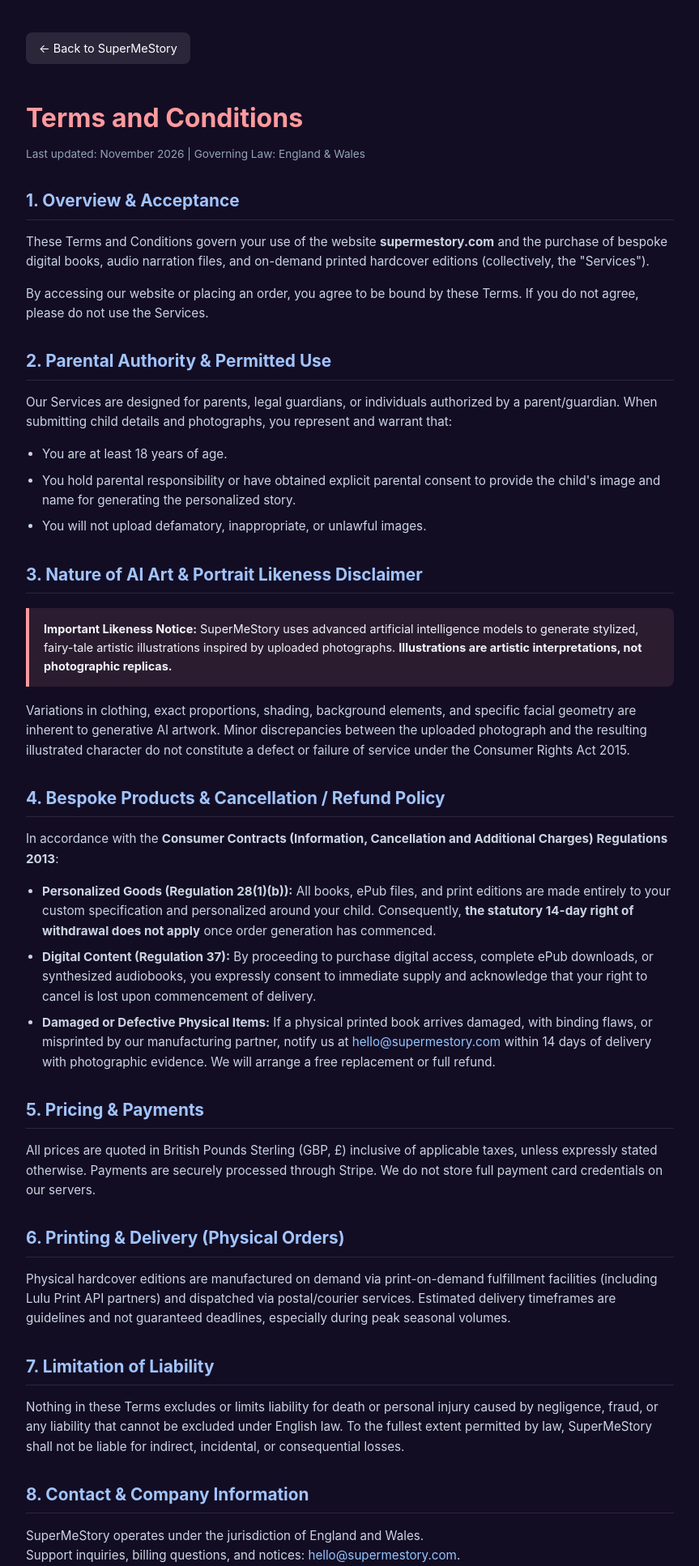
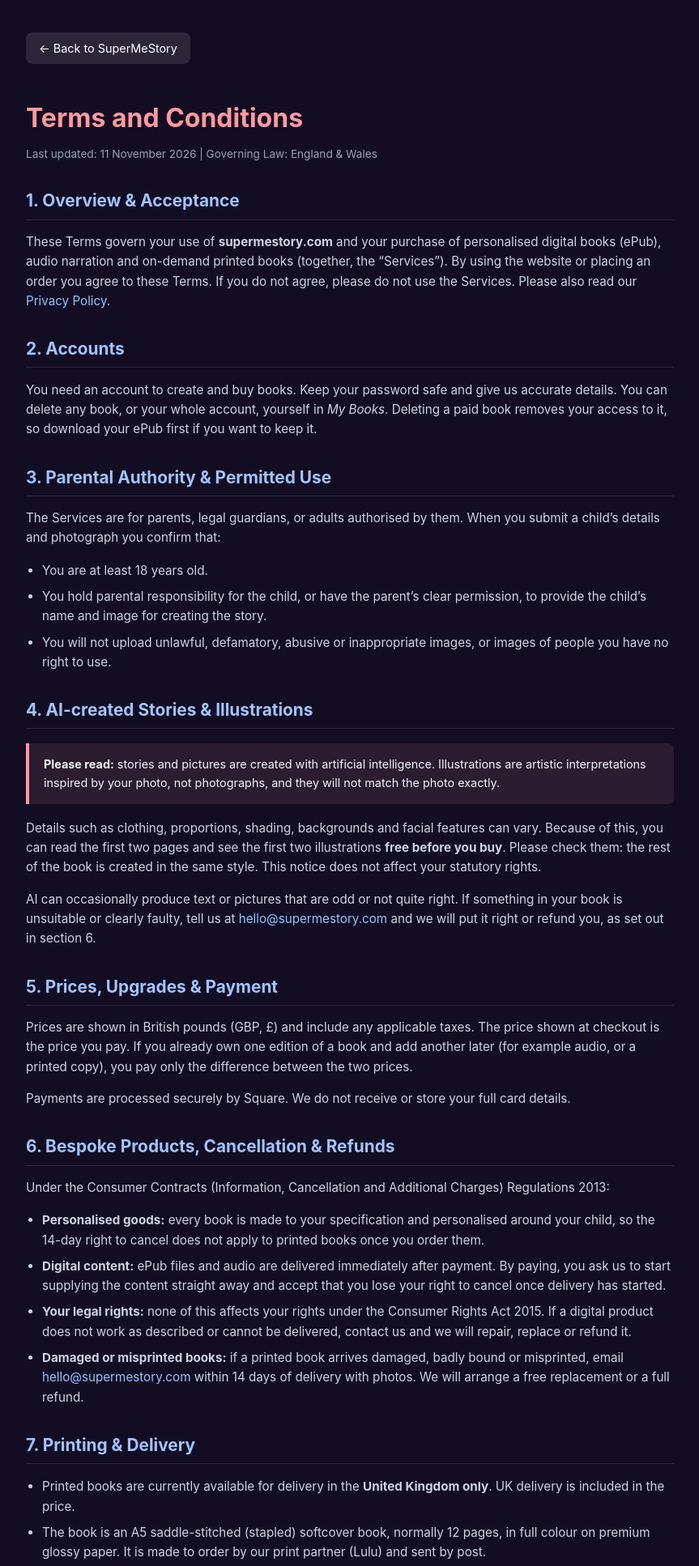
Before and after one commit to torki7-crypto/storymagic-hub, a FastAPI app: page /terms in a window 1280 px wide. Shown: the top 1934 px of the page at 81% size, without its empty margins (208-1071 px from the left). Run offline with FastAPI, Linux system fonts and the light colour scheme.

Commit message:
Update terms.html

```diff
--- a/templates/terms.html
+++ b/templates/terms.html
@@ -36,6 +36,9 @@
             font-size: 0.9rem;
             color: #f1f5f9;
         }
+        table { border-collapse: collapse; width: 100%; margin: 12px 0 18px; font-size: 0.88rem; }
+        th, td { border: 1px solid rgba(255,255,255,0.14); padding: 8px 10px; text-align: left; vertical-align: top; color: #cbd5e1; }
+        th { background: rgba(255,255,255,0.06); color: #f1f5f9; }
         a { color: #93c5fd; text-decoration: none; }
         a:hover { text-decoration: underline; }
         .back-btn {
@@ -49,50 +52,71 @@
             font-size: 0.9rem;
         }
         .back-btn:hover { background: rgba(255,255,255,0.2); }
+        .todo { background: #fde047; color: #1f2937; padding: 1px 6px; border-radius: 4px; font-weight: 600; }
     </style>
 </head>
 <body>
     <a href="/" class="back-btn">&larr; Back to SuperMeStory</a>
     <h1>Terms and Conditions</h1>
-    <div class="meta">Last updated: November 2026 | Governing Law: England & Wales</div>
+    <div class="meta">Last updated: 11 November 2026 | Governing Law: England &amp; Wales</div>
 
-    <h2>1. Overview & Acceptance</h2>
-    <p>These Terms and Conditions govern your use of the website <strong>supermestory.com</strong> and the purchase of bespoke digital books, audio narration files, and on-demand printed hardcover editions (collectively, the "Services").</p>
-    <p>By accessing our website or placing an order, you agree to be bound by these Terms. If you do not agree, please do not use the Services.</p>
+    <h2>1. Overview &amp; Acceptance</h2>
+    <p>These Terms govern your use of <strong>supermestory.com</strong> and your purchase of personalised digital books (ePub), audio narration and on-demand printed books (together, the &ldquo;Services&rdquo;). By using the website or placing an order you agree to these Terms. If you do not agree, please do not use the Services. Please also read our <a href="/privacy">Privacy Policy</a>.</p>
 
-    <h2>2. Parental Authority & Permitted Use</h2>
-    <p>Our Services are designed for parents, legal guardians, or individuals authorized by a parent/guardian. When submitting child details and photographs, you represent and warrant that:</p>
+    <h2>2. Accounts</h2>
+    <p>You need an account to create and buy books. Keep your password safe and give us accurate details. You can delete any book, or your whole account, yourself in <em>My Books</em>. Deleting a paid book removes your access to it, so download your ePub first if you want to keep it.</p>
+
+    <h2>3. Parental Authority &amp; Permitted Use</h2>
+    <p>The Services are for parents, legal guardians, or adults authorised by them. When you submit a child&rsquo;s details and photograph you confirm that:</p>
     <ul>
-        <li>You are at least 18 years of age.</li>
-        <li>You hold parental responsibility or have obtained explicit parental consent to provide the child's image and name for generating the personalized story.</li>
-        <li>You will not upload defamatory, inappropriate, or unlawful images.</li>
+        <li>You are at least 18 years old.</li>
+        <li>You hold parental responsibility for the child, or have the parent&rsquo;s clear permission, to provide the child&rsquo;s name and image for creating the story.</li>
+        <li>You will not upload unlawful, defamatory, abusive or inappropriate images, or images of people you have no right to use.</li>
     </ul>
 
-    <h2>3. Nature of AI Art & Portrait Likeness Disclaimer</h2>
+    <h2>4. AI-created Stories &amp; Illustrations</h2>
     <div class="highlight-box">
-        <strong>Important Likeness Notice:</strong> SuperMeStory uses advanced artificial intelligence models to generate stylized, fairy-tale artistic illustrations inspired by uploaded photographs. <strong>Illustrations are artistic interpretations, not photographic replicas.</strong>
+        <strong>Please read:</strong> stories and pictures are created with artificial intelligence. Illustrations are artistic interpretations inspired by your photo, not photographs, and they will not match the photo exactly.
     </div>
-    <p>Variations in clothing, exact proportions, shading, background elements, and specific facial geometry are inherent to generative AI artwork. Minor discrepancies between the uploaded photograph and the resulting illustrated character do not constitute a defect or failure of service under the Consumer Rights Act 2015.</p>
+    <p>Details such as clothing, proportions, shading, backgrounds and facial features can vary. Because of this, you can read the first two pages and see the first two illustrations <strong>free before you buy</strong>. Please check them: the rest of the book is created in the same style. This notice does not affect your statutory rights.</p>
+    <p>AI can occasionally produce text or pictures that are odd or not quite right. If something in your book is unsuitable or clearly faulty, tell us at <a href="mailto:hello@supermestory.com">hello@supermestory.com</a> and we will put it right or refund you, as set out in section 6.</p>
 
-    <h2>4. Bespoke Products & Cancellation / Refund Policy</h2>
-    <p>In accordance with the <strong>Consumer Contracts (Information, Cancellation and Additional Charges) Regulations 2013</strong>:</p>
+    <h2>5. Prices, Upgrades &amp; Payment</h2>
+    <p>Prices are shown in British pounds (GBP, &pound;) and include any applicable taxes. The price shown at checkout is the price you pay. If you already own one edition of a book and add another later (for example audio, or a printed copy), you pay only the difference between the two prices.</p>
+    <p>Payments are processed securely by Square. We do not receive or store your full card details.</p>
+
+    <h2>6. Bespoke Products, Cancellation &amp; Refunds</h2>
+    <p>Under the Consumer Contracts (Information, Cancellation and Additional Charges) Regulations 2013:</p>
     <ul>
-        <li><strong>Personalized Goods (Regulation 28(1)(b)):</strong> All books, ePub files, and print editions are made entirely to your custom specification and personalized around your child. Consequently, <strong>the statutory 14-day right of withdrawal does not apply</strong> once order generation has commenced.</li>
-        <li><strong>Digital Content (Regulation 37):</strong> By proceeding to purchase digital access, complete ePub downloads, or synthesized audiobooks, you expressly consent to immediate supply and acknowledge that your right to cancel is lost upon commencement of delivery.</li>
-        <li><strong>Damaged or Defective Physical Items:</strong> If a physical printed book arrives damaged, with binding flaws, or misprinted by our manufacturing partner, notify us at <a href="mailto:hello@supermestory.com">hello@supermestory.com</a> within 14 days of delivery with photographic evidence. We will arrange a free replacement or full refund.</li>
+        <li><strong>Personalised goods:</strong> every book is made to your specification and personalised around your child, so the 14-day right to cancel does not apply to printed books once you order them.</li>
+        <li><strong>Digital content:</strong> ePub files and audio are delivered immediately after payment. By paying, you ask us to start supplying the content straight away and accept that you lose your right to cancel once delivery has started.</li>
+        <li><strong>Your legal rights:</strong> none of this affects your rights under the Consumer Rights Act 2015. If a digital product does not work as described or cannot be delivered, contact us and we will repair, replace or refund it.</li>
+        <li><strong>Damaged or misprinted books:</strong> if a printed book arrives damaged, badly bound or misprinted, email <a href="mailto:hello@supermestory.com">hello@supermestory.com</a> within 14 days of delivery with photos. We will arrange a free replacement or a full refund.</li>
     </ul>
 
-    <h2>5. Pricing & Payments</h2>
-    <p>All prices are quoted in British Pounds Sterling (GBP, £) inclusive of applicable taxes, unless expressly stated otherwise. Payments are securely processed through Stripe. We do not store full payment card credentials on our servers.</p>
+    <h2>7. Printing &amp; Delivery</h2>
+    <ul>
+        <li>Printed books are currently available for delivery in the <strong>United Kingdom only</strong>. UK delivery is included in the price.</li>
+        <li>The book is an A5 saddle-stitched (stapled) softcover book, normally 12 pages, in full colour on premium glossy paper. It is made to order by our print partner (Lulu) and sent by post.</li>
+        <li>As soon as your payment is confirmed, we send your book to print automatically using the delivery details you entered. Please check them carefully: <strong>once the order has been sent to print we cannot change the address</strong>. If a parcel is returned because the address was wrong, we may charge for re-sending it.</li>
+        <li>Delivery times are estimates, not guaranteed dates, and can be longer at busy times of year.</li>
+    </ul>
 
-    <h2>6. Printing & Delivery (Physical Orders)</h2>
-    <p>Physical hardcover editions are manufactured on demand via print-on-demand fulfillment facilities (including Lulu Print API partners) and dispatched via postal/courier services. Estimated delivery timeframes are guidelines and not guaranteed deadlines, especially during peak seasonal volumes.</p>
+    <h2>8. Your Content &amp; Our Content</h2>
+    <p>You keep your rights in the photo and text you provide, and you give us permission to use them only to create, store, deliver and print your book. Once you have paid, you may use your book for personal, non-commercial purposes, for example to read it, share it with family and print copies for them. You may not resell it or use it commercially without our written permission.</p>
 
-    <h2>7. Limitation of Liability</h2>
-    <p>Nothing in these Terms excludes or limits liability for death or personal injury caused by negligence, fraud, or any liability that cannot be excluded under English law. To the fullest extent permitted by law, SuperMeStory shall not be liable for indirect, incidental, or consequential losses.</p>
+    <h2>9. Availability</h2>
+    <p>We try to keep the website available but cannot promise it will always be uninterrupted. Unpaid previews are deleted automatically after 30 days. We may suspend accounts that misuse the Services, for example by uploading unlawful images.</p>
 
-    <h2>8. Contact & Company Information</h2>
-    <p>SuperMeStory operates under the jurisdiction of England and Wales.<br>
-    Support inquiries, billing questions, and notices: <a href="mailto:hello@supermestory.com">hello@supermestory.com</a>.</p>
+    <h2>10. Limitation of Liability</h2>
+    <p>Nothing in these Terms excludes or limits liability for death or personal injury caused by negligence, for fraud, or for anything else that cannot be excluded under English law, and nothing affects your statutory consumer rights. Subject to that, we are not liable for losses that were not reasonably foreseeable, or for business losses, as the Services are for personal use only.</p>
+
+    <h2>11. Changes</h2>
+    <p>We may update these Terms. The version published on the date of your order applies to that order.</p>
+
+    <h2>12. Contact &amp; Company Information</h2>
+    <p>The Services are provided by <span class="todo">Anatolijs Osipovs, 114 Bishopsfield, Harlow, CM18 6UW</span>, trading as SuperMeStory.<br>
+    Support, billing questions and complaints: <a href="mailto:hello@supermestory.com">hello@supermestory.com</a>.</p>
+    <p>These Terms are governed by the law of England and Wales, and the courts of England and Wales have jurisdiction, although if you live elsewhere in the UK you may also bring a claim in your local courts.</p>
 </body>
 </html>
```
